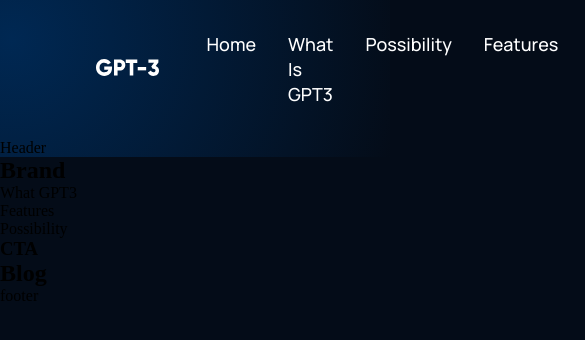
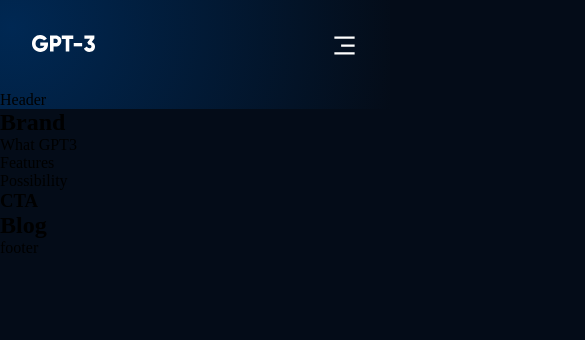
Before and after one commit to MeryAmun/ui-ux-2022, a React (Create React App) app: page / in a window 390 px wide. Shown: the top 340 px of the page, 585 px wide, since content can reach past the window. Built offline with nearby package versions, Linux system fonts and the light colour scheme.

Commit message:
navbar done with responsiveness

```diff
--- a/src/components/navbar/Navbar.jsx
+++ b/src/components/navbar/Navbar.jsx
@@ -44,7 +44,7 @@
         <p>Sign in</p>
         <button type='button'>Sign up</button>
       </div>
-      <div className='gpt3__navbar-menu'></div>
+      <div className='gpt3__navbar-menu'>
         {toggleMenu ? (
           <RiCloseLine
             color='#fff'
@@ -62,9 +62,14 @@
           <div className='gpt3__navbar-menu_container scale-up-center'>
             <div className='gpt3__navbar-menu_container-links'>
               <Menu />
+              <div className='gpt3__navbar-menu_container-links-sign'>
+                <p>Sign in</p>
+                <button type='button'>Sign up</button>
+              </div>
             </div>
           </div>
         )}
       </div>
+    </div>
   )
 }
--- a/src/components/navbar/navbar.css
+++ b/src/components/navbar/navbar.css
@@ -29,6 +29,7 @@
 .gpt3__navbar-sign {
   display: flex;
   justify-content: flex-end;
+  flex-direction: row;
   align-items: center;
 }
 
@@ -47,22 +48,76 @@
 
 .gpt3__navbar-sign button,
 .gpt3__navbar-menu_container button {
-  position: absolute;
   padding: 0.5rem 1rem;
   color: #fff;
   font-family: var(--font-family);
   font-weight: 500;
-  left: 1144.98px;
-  top: 55px;
-
   font-size: 18px;
-  font-style: normal;
   line-height: 25px;
   letter-spacing: 0em;
-  text-align: left;
   border: 0;
   outline: none;
   cursor: pointer;
   background: #ff4820;
   border-radius: 5px;
 }
+
+.gpt3__navbar-menu {
+  margin-left: 1rem;
+  display: none;
+  position: relative;
+}
+.gpt3__navbar-menu svg {
+  cursor: pointer;
+}
+.gpt3__navbar-menu_container {
+  display: flex;
+  justify-content: flex-end;
+  align-items: flex-end;
+  flex-direction: column;
+  text-align: end;
+  background-clip: var(--color-footer);
+  position: absolute;
+  top: 40px;
+  right: 0;
+  margin-top: 1rem;
+  min-width: 210px;
+  border-radius: 5px;
+  box-shadow: 0 0 5 rgba(0, 0, 0, 0.2);
+}
+.gpt3__navbar-menu_container p {
+  margin: 1rem 0;
+}
+.gpt3__navbar-menu_container-links-sign {
+  display: none;
+}
+
+@media screen and (max-width: 1050px) {
+  .gpt3__navbar-links_container {
+    display: none;
+  }
+  .gpt3__navbar-menu {
+    display: flex;
+  }
+}
+
+@media screen and (max-width: 700px) {
+  .gpt3__navbar {
+    padding: 2rem 4rem;
+  }
+}
+
+@media screen and (max-width: 550px) {
+  .gpt3__navbar {
+    padding: 2rem;
+  }
+  .gpt3__navbar-sign {
+    display: none;
+  }
+  .gpt3__navbar-menu_container {
+    top: 20px;
+  }
+  .gpt3__navbar-menu_container-links-sign {
+    display: block;
+  }
+}
```
Lines whose indentation alone changed are shown as unchanged.
